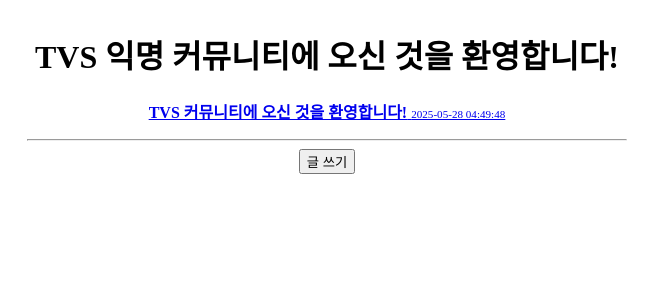
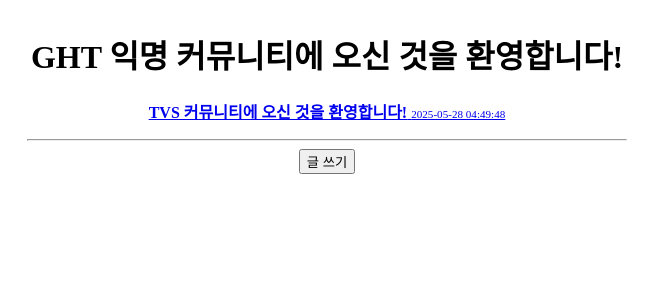
Before and after one commit to HaeengIn/tungtungtungtungtungtungtungtungtung, a Flask app: page / in a window 1280 px wide. Shown: the top 300 px of the page, without its empty margins (313-965 px from the left). Run offline with Flask 3, Linux system fonts and the light colour scheme; data comes from the database, SQL or seed files in the repository.

Commit message:
커뮤니티 대문 이름 수정

```diff
--- a/templates/index.html
+++ b/templates/index.html
@@ -6,13 +6,13 @@
     <meta http-equiv="content-type" content="text/html; charset=utf-8">
     <link rel="stylesheet" href="../static/style.css">
     <title>
-        TVS - 홈
+        GHT - 홈
     </title>
 </head>
 <body>
     <h1>
         <label>
-            TVS 익명 커뮤니티에 오신 것을 환영합니다!
+            GHT 익명 커뮤니티에 오신 것을 환영합니다!
         </label>
     </h1>
     <div class='contents'>
```
